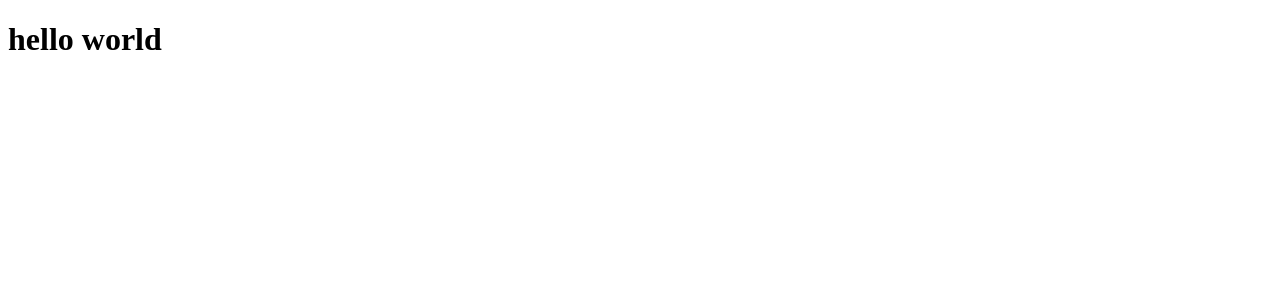
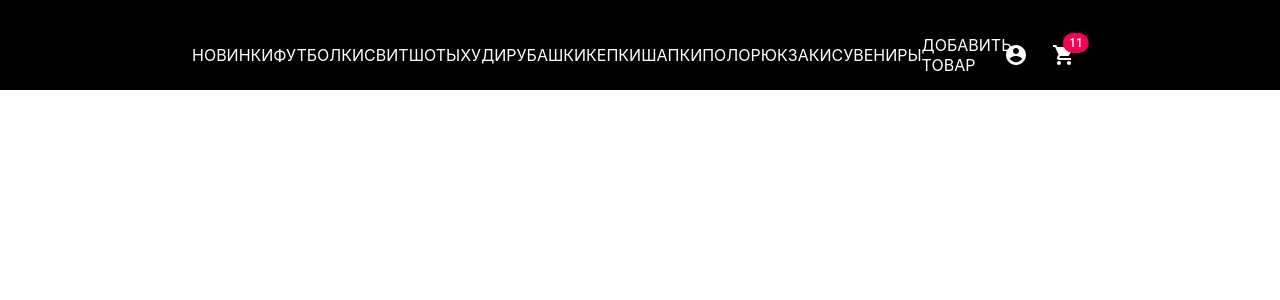
Before and after one commit to akai1881/marketplace-hackathon, a React (Create React App) app: page / in a window 1280 px wide. Shown: the top 300 px of the page. Built offline with nearby package versions, Linux system fonts and the light colour scheme.

Commit message:
header first release

```diff
--- a/src/App.js
+++ b/src/App.js
@@ -1,11 +1,8 @@
 import React from 'react';
+import Routes from './Routes';
 
 const App = () => {
-  return (
-    <div>
-      <h1>hello world</h1>
-    </div>
-  );
+  return <Routes />;
 };
 
 export default App;
--- /dev/null
+++ b/src/containers/Dashboard/Header/Header.css
@@ -0,0 +1,33 @@
+.header {
+  max-width: 100%;
+  background-color: black;
+}
+
+.header-nav {
+  height: 70px;
+  display: flex;
+  justify-content: center;
+  align-items: center;
+}
+
+.header-menu {
+  display: flex;
+  justify-content: space-between;
+  align-items: center;
+  width: calc(100vw - 500px);
+  height: 70px;
+  padding: 0;
+  margin: 0;
+  text-transform: uppercase;
+  color: white;
+  list-style: none;
+}
+
+.header-menu-item {
+  cursor: pointer;
+}
+
+.header-options {
+  display: flex;
+  margin-left: 20px;
+}
--- a/src/containers/Dashboard/Header/Header.js
+++ b/src/containers/Dashboard/Header/Header.js
@@ -1,12 +1,25 @@
 import React from 'react';
+import MenuItem from '@material-ui/core/MenuItem';
+import IconButton from '@material-ui/core/IconButton';
+import Badge from '@material-ui/core/Badge';
+import ShoppingCartIcon from '@material-ui/icons/ShoppingCart';
+import NotificationsIcon from '@material-ui/icons/Notifications';
+import AccountCircle from '@material-ui/icons/AccountCircle';
+import './Header.css';
 
 const Header = () => {
+  const [anchorEl, setAnchorEl] = React.useState(null);
+
+  const handleProfileMenuOpen = (event) => {
+    setAnchorEl(event.currentTarget);
+  };
+
   return (
     <header className="header">
       <div className="header-first">
         <img src="" className="header-logo" alt="" />
       </div>
-      <div className="header-second">
+      <div className="header-nav">
         <ul className="header-menu">
           <li className="header-menu-item">Новинки</li>
           <li className="header-menu-item">Футболки</li>
@@ -18,7 +31,28 @@ const Header = () => {
           <li className="header-menu-item">поло</li>
           <li className="header-menu-item">рюкзаки</li>
           <li className="header-menu-item">сувениры</li>
+          <li className="header-menu-item">добавить товар</li>
         </ul>
+        <div className="header-options">
+          <IconButton
+            aria-label="account of current user"
+            aria-controls="primary-search-account-menu"
+            aria-haspopup="true"
+            color="inherit"
+            style={{ color: 'white' }}
+          >
+            <AccountCircle />
+          </IconButton>
+          <IconButton
+            aria-label="show 11 new notifications"
+            color="white"
+            style={{ color: 'white' }}
+          >
+            <Badge badgeContent={11} color="secondary">
+              <ShoppingCartIcon />
+            </Badge>
+          </IconButton>
+        </div>
       </div>
     </header>
   );
--- /dev/null
+++ b/src/index.css
@@ -0,0 +1,13 @@
+body {
+  margin: 0;
+  font-family: -apple-system, BlinkMacSystemFont, 'Segoe UI', 'Roboto', 'Oxygen',
+    'Ubuntu', 'Cantarell', 'Fira Sans', 'Droid Sans', 'Helvetica Neue',
+    sans-serif;
+  -webkit-font-smoothing: antialiased;
+  -moz-osx-font-smoothing: grayscale;
+}
+
+code {
+  font-family: source-code-pro, Menlo, Monaco, Consolas, 'Courier New',
+    monospace;
+}
--- a/src/index.js
+++ b/src/index.js
@@ -1,4 +1,5 @@
 import React from 'react';
 import ReactDOM from 'react-dom';
 import App from './App';
+import './index.css';
 ReactDOM.render(<App />, document.getElementById('root'));
```
Also changed, not shown: 1 other file (tests, documents, lock files or other folders).
